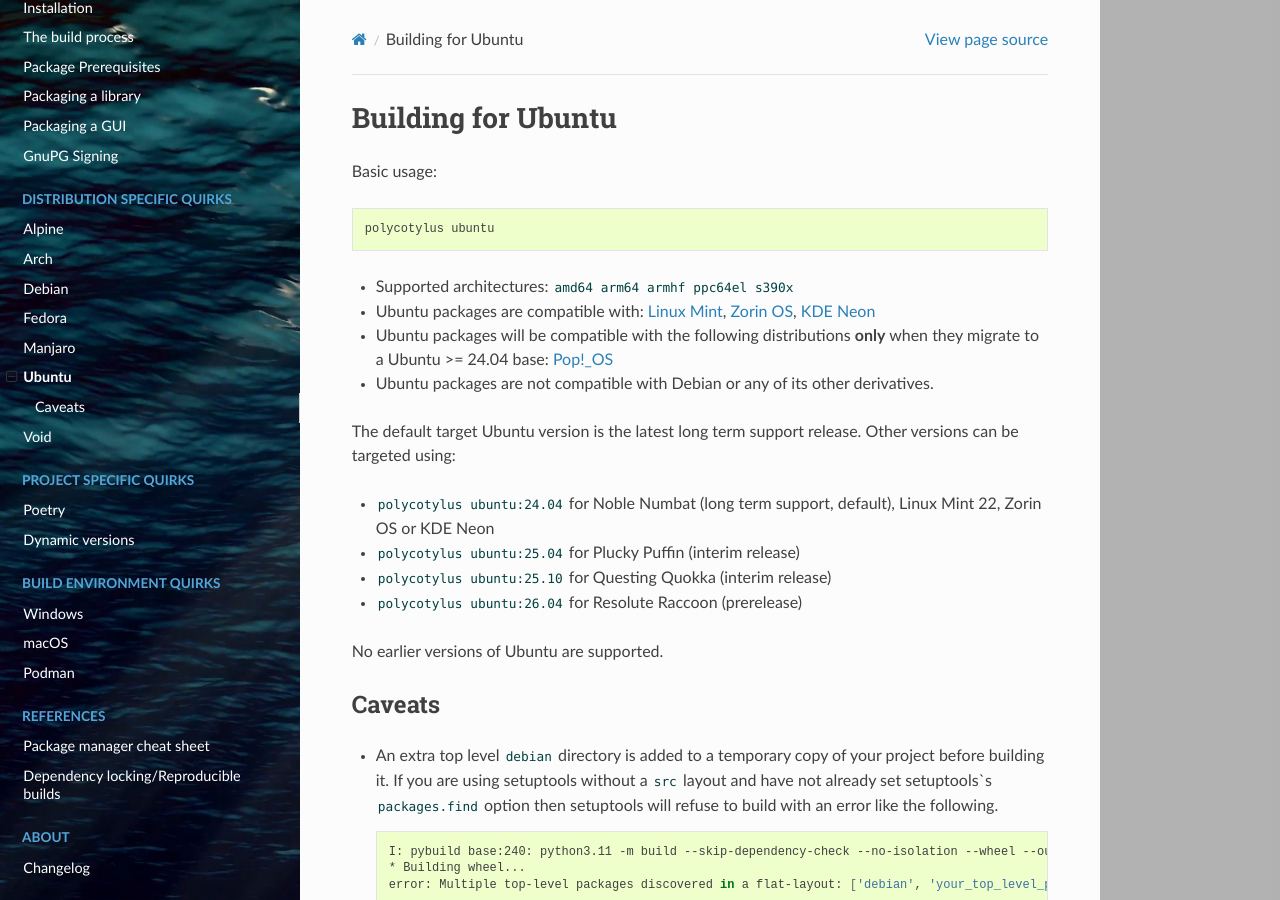
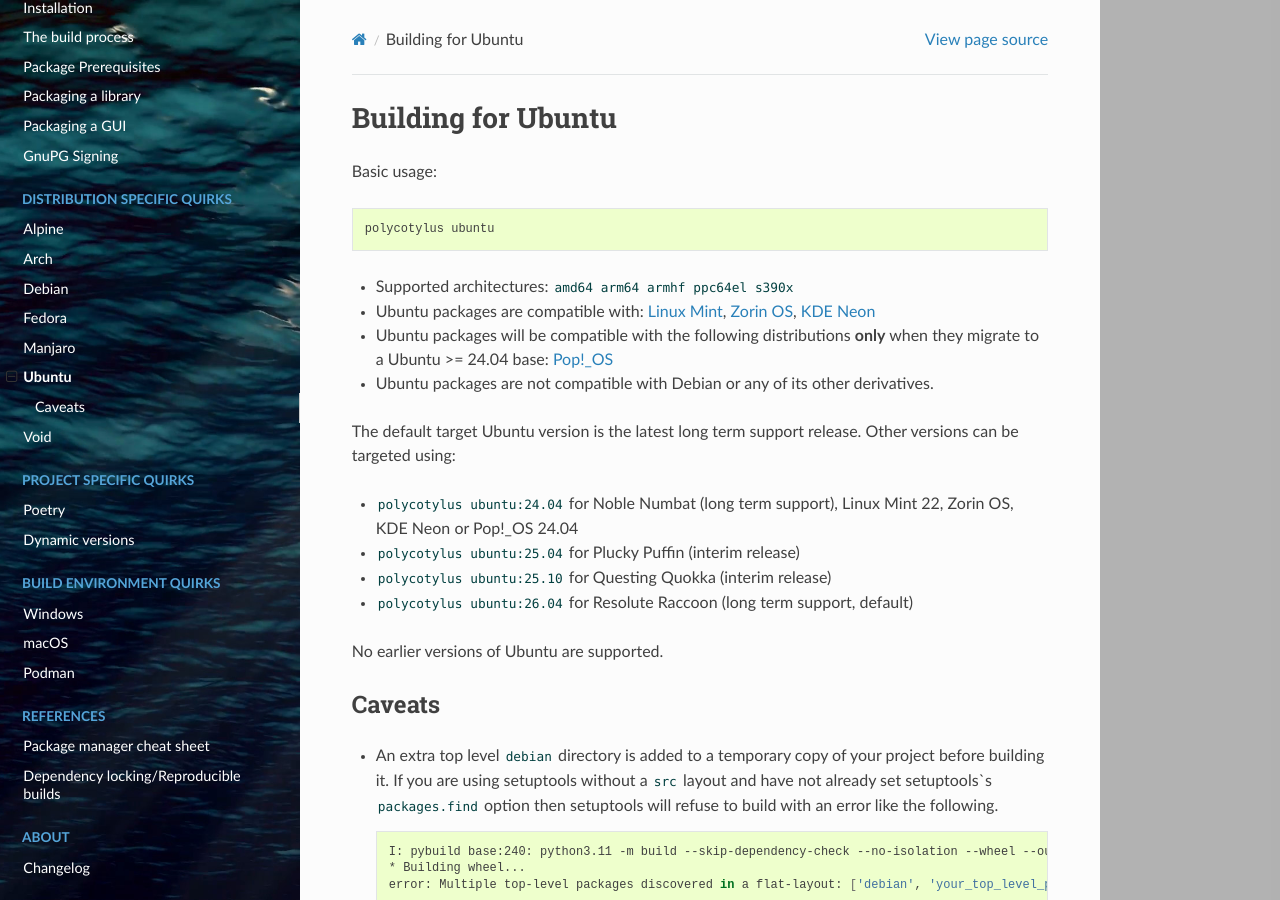
Before and after one commit to bwoodsend/polycotylus, a Sphinx documentation site: the page built from docs/source/ubuntu.rst, in a window 1280 px wide and 900 px high. Built offline with Sphinx 7.4.7 and the Read the Docs theme 3.1.0, drawn with Linux system fonts in a browser that asks for light colours; pages that are not in the unit, such as notebooks, are missing from menus.

Commit message:
Promote Ubuntu 26.04 to latest Ubuntu release

```diff
--- a/README.rst
+++ b/README.rst
@@ -67,7 +67,7 @@
 Fedora_        37-43, 44 (prerelease), 45 (rawhide)
 Manjaro_       rolling
 O̶p̶e̶n̶S̶U̶S̶E       Redacted
-Ubuntu_        24.04-25.10, 26.04 (prerelease)
+Ubuntu_        24.04-26.04
 Void_          rolling
 =============  ===========================================
 
--- a/docs/source/ubuntu.rst
+++ b/docs/source/ubuntu.rst
@@ -21,10 +21,10 @@
 The default target Ubuntu version is the latest long term support release.
 Other versions can be targeted using:
 
-* ``polycotylus ubuntu:24.04`` for Noble Numbat (long term support, default), Linux Mint 22, Zorin OS or KDE Neon
+* ``polycotylus ubuntu:24.04`` for Noble Numbat (long term support), Linux Mint 22, Zorin OS, KDE Neon or Pop!_OS 24.04
 * ``polycotylus ubuntu:25.04`` for Plucky Puffin (interim release)
 * ``polycotylus ubuntu:25.10`` for Questing Quokka (interim release)
-* ``polycotylus ubuntu:26.04`` for Resolute Raccoon (prerelease)
+* ``polycotylus ubuntu:26.04`` for Resolute Raccoon (long term support, default)
 
 No earlier versions of Ubuntu are supported.
 
```
Also changed, not shown: 1 other file.
